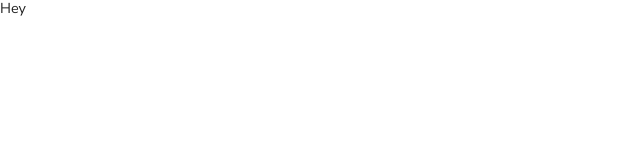
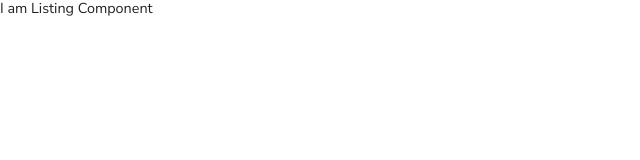
Before and after one commit to ypahalajani/hackercamp-3-ui, a React (Create React App) app: page / in a window 1280 px wide. Shown: the top 160 px of the page, without its empty margins (0-640 px from the left). Built offline with nearby package versions, Linux system fonts and the light colour scheme.

Commit message:
add react router and create base routes

```diff
--- a/src/App.js
+++ b/src/App.js
@@ -1,9 +1,9 @@
-import React, { Component } from "react";
+import React, { Component } from 'react';
 
 class App extends Component {
-  render() {
-    return <div className='App'>Hey</div>;
-  }
+	render() {
+		return this.props.children;
+	}
 }
 
 export default App;
--- /dev/null
+++ b/src/components/Details/Details.js
@@ -0,0 +1,10 @@
+import React from 'react';
+import styled from 'styled-components';
+
+const Wrapper = styled.div``;
+
+const Details = () => {
+	return <Wrapper>I am Details Component</Wrapper>;
+};
+
+export default Details;
--- /dev/null
+++ b/src/components/Details/DetailsComponent.js
@@ -0,0 +1,11 @@
+import React, { Component } from 'react';
+
+import Details from './Details';
+
+class DetailsComponent extends Component {
+	render() {
+		return <Details />;
+	}
+}
+
+export default DetailsComponent;
--- /dev/null
+++ b/src/components/Details/index.js
@@ -0,0 +1 @@
+export { default } from './DetailsComponent';
--- /dev/null
+++ b/src/components/Listing/Listing.js
@@ -0,0 +1,10 @@
+import React from 'react';
+import styled from 'styled-components';
+
+const Wrapper = styled.div``;
+
+const Listing = () => {
+	return <Wrapper>I am Listing Component</Wrapper>;
+};
+
+export default Listing;
--- /dev/null
+++ b/src/components/Listing/ListingComponent.js
@@ -0,0 +1,11 @@
+import React, { Component } from 'react';
+
+import Listing from './Listing';
+
+class ListingComponent extends Component {
+	render() {
+		return <Listing />;
+	}
+}
+
+export default ListingComponent;
--- /dev/null
+++ b/src/components/Listing/index.js
@@ -0,0 +1 @@
+export { default } from './ListingComponent';
--- /dev/null
+++ b/src/history.js
@@ -0,0 +1,6 @@
+import { createHashHistory } from 'history';
+
+// History
+const history = createHashHistory();
+
+export default history;
--- a/src/index.js
+++ b/src/index.js
@@ -1,9 +1,9 @@
-import React from "react";
-import ReactDOM from "react-dom";
-import "./App.css";
+import React from 'react';
+import ReactDOM from 'react-dom';
+import './App.css';
 
-import App from "./App";
-import registerServiceWorker from "./registerServiceWorker";
+import Routes from './routes';
+// import registerServiceWorker from "./registerServiceWorker";
 
-ReactDOM.render(<App />, document.getElementById("root"));
-registerServiceWorker();
+ReactDOM.render(<Routes />, document.getElementById('root'));
+// registerServiceWorker();
--- /dev/null
+++ b/src/routes.js
@@ -0,0 +1,22 @@
+import React from 'react';
+import { Route, Router, Switch } from 'react-router-dom';
+
+import history from './history';
+import App from './App';
+import DetailsComponent from './components/Details';
+import ListingComponent from './components/Listing';
+
+/**
+ * Define app routes
+ * @param {Object} props App props with store data
+ */
+const ConfigureRoute = props => (
+	<Router history={history}>
+		<App>
+			<Route exact path='/' component={ListingComponent} />
+			<Route path='/details/:issueId' component={DetailsComponent} />
+		</App>
+	</Router>
+);
+
+export default ConfigureRoute;
```
Also changed, not shown: package.json (+7 -6 lines), src/electron-starter.js (+11 -1 lines), 1 other file (tests, documents, lock files or other folders).
